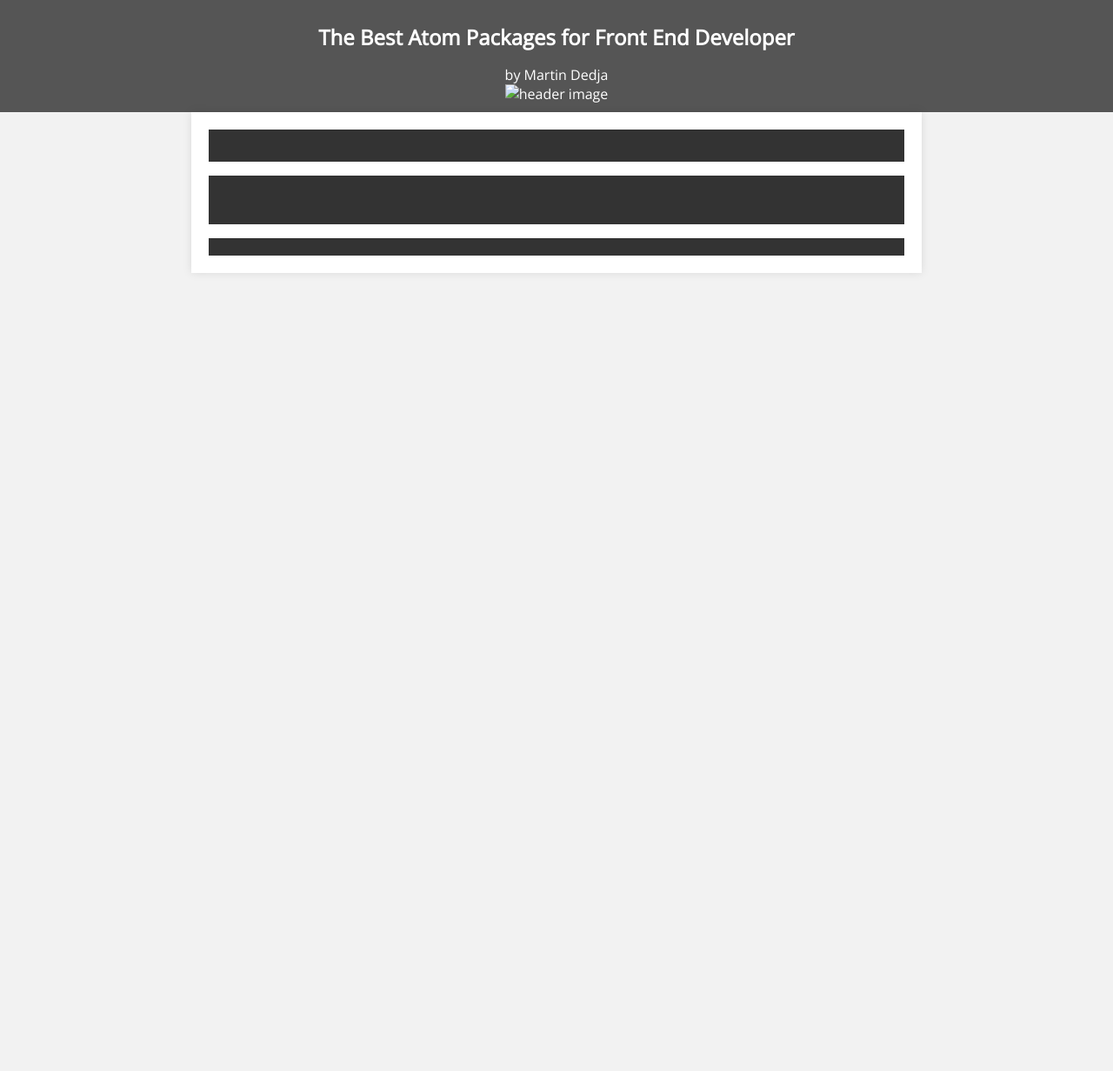
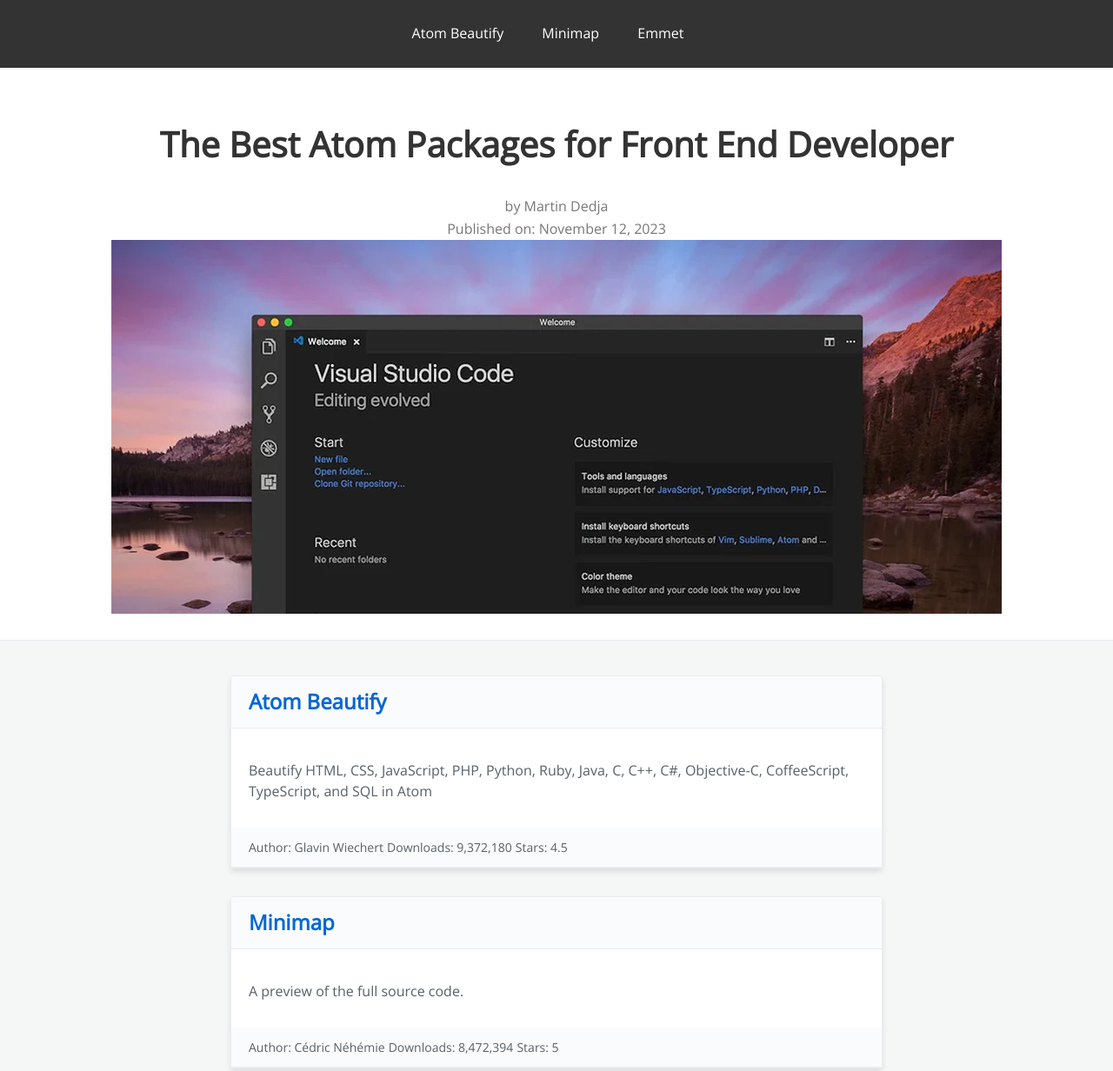
Before and after one commit to OLD-itdev160-fa2024/martin-dedja, a plain HTML site: page activity-5/index.html in a window 1280 px wide. Shown: the top 1232 px of the page at 87% size. Before the commit the page ends 800 px from the top, so only its background shows below. Drawn offline with nearby package versions, Linux system fonts and the light colour scheme; files that its build step writes are made by us from their sources.

Commit message:
Activity 5 submitted

```diff
--- /dev/null
+++ b/activity-5/css/master.css
@@ -0,0 +1,152 @@
+body {
+    font-family: 'Open Sans', sans-serif;
+    line-height: 1.6;
+    color: #333;
+    background-color: #f4f7f6;
+    margin: 0;
+    padding: 0;
+  }
+
+  a {
+    color: #1a0dab;
+    text-decoration: none;
+  }
+
+  a:hover {
+    text-decoration: underline;
+  }
+
+  header {
+    background-color: #ffffff;
+    padding: 30px 0;
+    border-bottom: 1px solid #eaecef;
+  }
+
+  header h1 {
+    font-size: 2.5rem;
+    color: #333;
+    text-align: center;
+  }
+
+  #credits {
+    text-align: center;
+    color: #777;
+    margin-top: 8px;
+  }
+
+  main {
+    max-width: 750px;
+    margin: 40px auto;
+    padding: 0 20px;
+  }
+
+  .package-container {
+    background: #ffffff;
+    margin-bottom: 2rem;
+    border: 1px solid #eaecef;
+    border-radius: 4px;
+    overflow: hidden;
+    box-shadow: 0 4px 6px rgba(0,0,0,0.1);
+  }
+
+  .package-container header,
+  .package-container footer {
+    background-color: #fafbfc;
+    padding: 10px 20px;
+    border-bottom: 1px solid #eaecef;
+  }
+
+  .package-container header h2 {
+    margin: 0;
+    color: #0366d6;
+    font-size: 1.5rem;
+  }
+
+  .package-container section {
+    padding: 20px;
+  }
+
+  .package-container section p {
+    color: #586069;
+    font-size: 1rem;
+    line-height: 1.5;
+    margin-bottom: 10px;
+  }
+
+  .package-container footer span {
+    color: #586069;
+    font-size: 0.875rem;
+  }
+  .hero-image {
+    display: flex;
+    justify-content: center;
+    align-items: center;
+  }
+  img {
+    max-width: 100%;
+    height: auto;
+  }
+
+  nav {
+    background-color: #333;
+    color: #fff;
+    padding: 10px 0;
+  }
+
+  nav ul {
+    list-style: none;
+    padding: 0;
+    text-align: center;
+  }
+
+  nav ul li {
+    display: inline;
+    margin-right: 20px;
+  }
+
+  nav ul li a {
+    color: #fff;
+    text-decoration: none;
+    font-size: 1rem;
+    padding: 5px 10px;
+  }
+
+  nav ul li a:hover, nav ul li a:focus {
+    background-color: #555;
+    border-radius: 4px;
+  }
+  aside {
+    background-color: #fff;
+    padding: 20px;
+    margin-top: 20px;
+    border: 1px solid #e1e1e1;
+    border-radius: 4px;
+  }
+
+  aside h3 {
+    margin-bottom: 10px;
+    color: #333;
+    font-weight: 600;
+  }
+
+  aside p {
+    font-size: 0.9rem;
+    line-height: 1.6;
+    color: #555;
+    margin-bottom: 10px;
+  }
+
+  /* Responsive Design */
+  @media (max-width: 768px) {
+    header h1 {
+      font-size: 2rem;
+    }
+
+    main {
+      padding: 0 15px;
+    }
+
+    .package-container {
+      margin-bottom: 1.5rem;
+    }
+  }
--- a/activity-5/index.html
+++ b/activity-5/index.html
@@ -12,16 +12,26 @@
     <link rel="stylesheet" href="css/master.css" />
   </head>
   <body>
+    <nav>
+      <ul id="blog-nav">
+        <li><a href="#package1">Atom Beautify</a></li>
+        <li><a href="#package2">Minimap</a></li>
+        <li><a href="#package3">Emmet</a></li>
+    </ul>
+  </nav>
     <header>
       <h1>The Best Atom Packages for Front End Developer</h1>
       <div id="credits">
         <div id="author">by Martin Dedja</div>
         <div id="date"></div>
       </div>
-      <img src="images/header.png" alt="header image" id="header-image" />
+      <div class="hero-image">
+        <img src="images/header.png" alt="header image" id="header-image" />
+      </div>
     </header>
     <main>
-      <div class="package-container">
+
+      <div id="package1" class="package-container">
         <header>
           <h2 id="p1-name"></h2>
         </header>
@@ -34,7 +44,7 @@
           <span id="p1-stars"></span>
         </footer>
       </div>
-      <div class="package-container">
+      <div id="package2" class="package-container">
         <header>
           <h2 id="p2-name"></h2>
         </header>
@@ -47,6 +57,24 @@
           <span id="p2-stars"></span>
         </footer>
       </div>
+      <div id="package3" class="package-container">
+        <header>
+          <h2 id="p3-name"></h2>
+        </header>
+        <section>
+          <p id="p3-description"></p>
+        </section>
+        <footer>
+          <span id="p3-author"></span>
+          <span id="p3-downloads"></span>
+          <span id="p3-stars"></span>
+        </footer>
+      </div>
+      <aside>
+        <h3>Interesting Facts About Front End Development</h3>
+        <p>Did you know that the first website was published on August 6, 1991, by Tim Berners-Lee?</p>
+        <p>HTML, CSS, and JavaScript are the "holy trinity" of front-end development.</p>
+      </aside>
     </main>
     <script src="js/scripts.js" charset="utf-8"></script>
   </body>
--- a/activity-5/js/scripts.js
+++ b/activity-5/js/scripts.js
@@ -0,0 +1,51 @@
+class Package {
+    constructor(name, description, author, downloadCount, starCount) {
+        this.name = name;
+        this.description = description;
+        this.author = author;
+        this.downloadCount = downloadCount;
+        this.starCount = starCount;
+    }
+    formatDownloads() {
+        return this.downloadCount.toLocaleString();
+    }
+}
+
+
+let packages = [
+    new Package(
+        'Atom Beautify',
+        'Beautify HTML, CSS, JavaScript, PHP, Python, Ruby, Java, C, C++, C#, Objective-C, CoffeeScript, TypeScript, and SQL in Atom',
+        'Glavin Wiechert',
+        9372180,
+        4.5
+    ),
+    new Package(
+        'Minimap',
+        'A preview of the full source code.',
+        'Cédric Néhémie',
+        8472394,
+        5
+    ),
+    new Package(
+        'Emmet: Turbo-charged HTML & CSS Workflow',
+        'Emmet is a plugin for many popular text editors which greatly improves HTML & CSS workflow: it allows developers to write large blocks of code with simple and short abbreviations.',
+        'Sergey Chikuyonok',
+        1859233,
+        4.7
+    )
+];
+
+function displayPackages() {
+    packages.forEach((pkg, index) => {
+        document.getElementById(`p${index + 1}-name`).textContent = pkg.name;
+        document.getElementById(`p${index + 1}-description`).textContent = pkg.description;
+        document.getElementById(`p${index + 1}-author`).textContent = `Author: ${pkg.author}`;
+        document.getElementById(`p${index + 1}-downloads`).textContent = `Downloads: ${pkg.formatDownloads()}`;
+        document.getElementById(`p${index + 1}-stars`).textContent = `Stars: ${pkg.starCount}`;
+    });
+}
+
+document.getElementById('date').textContent = 'Published on: November 12, 2023';
+
+window.onload = displayPackages;
```
Also changed, not shown: index.html (+1 -1 lines), activity-5/images/header.png (added).
